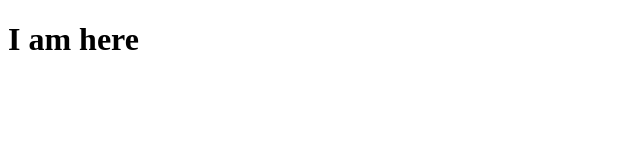
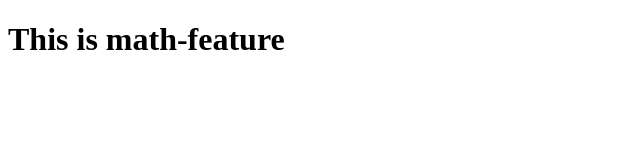
Before and after one commit to hassaneltobgy/Agile_assessment, a plain HTML site: page index.html in a window 1280 px wide. Shown: the whole page, without its empty margins (0-640 px from the left). Drawn offline with Linux system fonts and the light colour scheme.

Commit message:
commiting math feature

```diff
--- a/index.html
+++ b/index.html
@@ -7,7 +7,7 @@
 </head>
 <body>
 
-<h1>I am here </h1>
+<h1>This is math-feature </h1>
 
 </body>
 </html>
```
